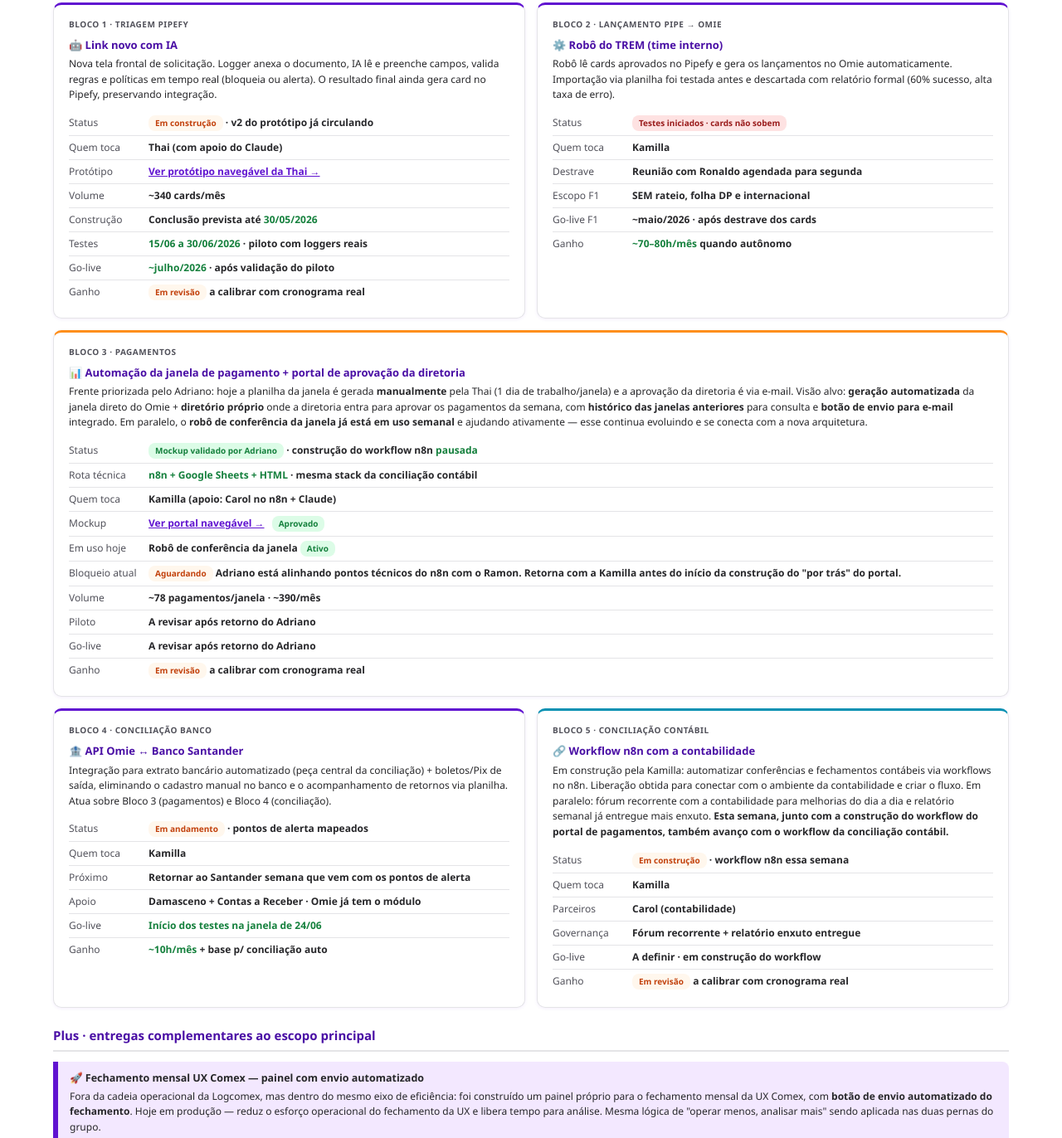
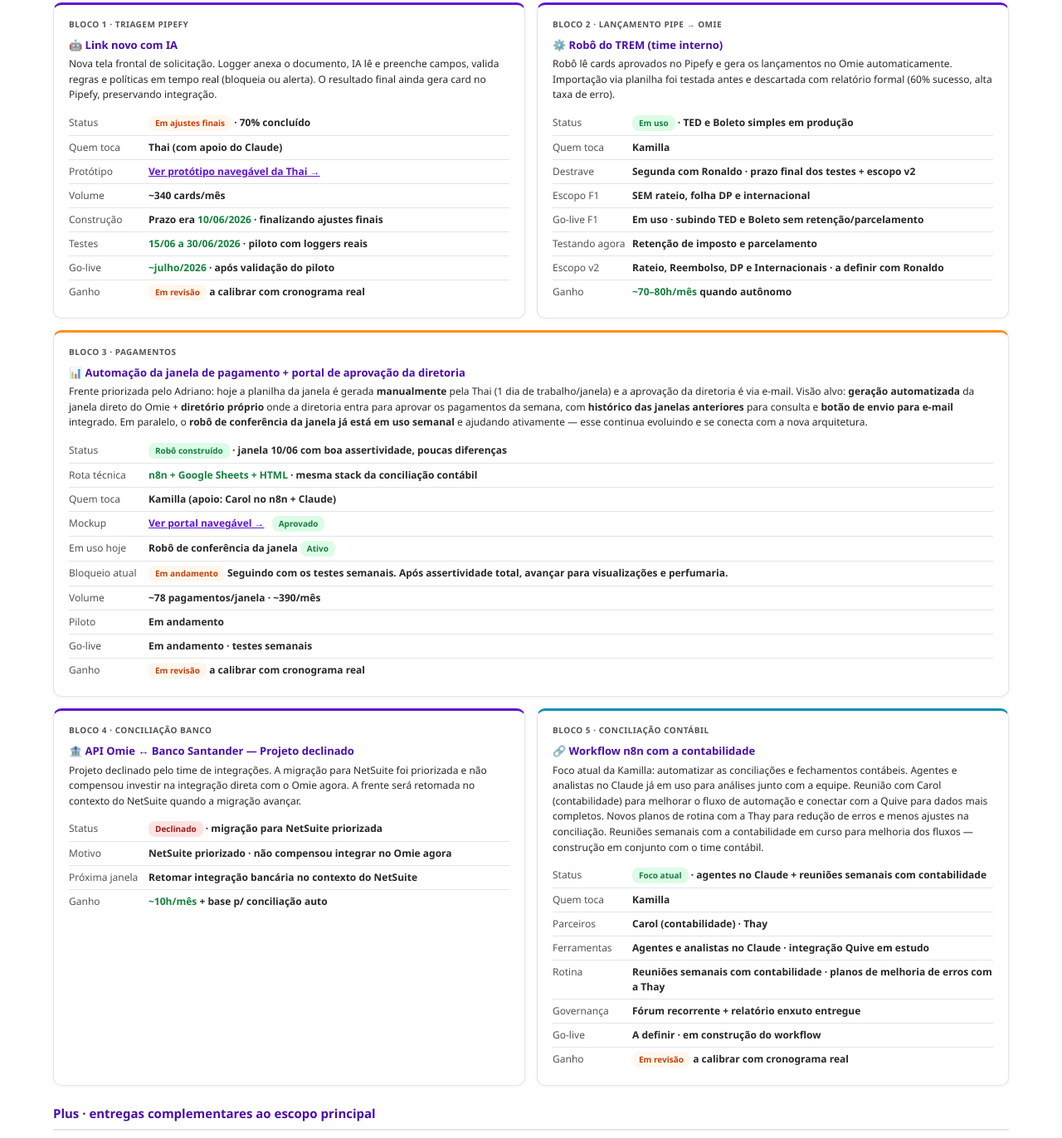
Before and after one commit to Kamilla-Log/-briefing-cp-logcomex, a plain HTML site: page index.html in a window 1280 px wide. Shown: the part 616-1988 px from the top of the page at 83% size. Drawn offline with nearby package versions, Linux system fonts and the light colour scheme.

Commit message:
Atualizar status blocos 1-5: TREM em uso, robô janela construído, API Santander declinada, B5 foco atual

```diff
--- a/index.html
+++ b/index.html
@@ -146,11 +146,11 @@
 <div class="bn">Bloco 1 · Triagem Pipefy</div>
 <h4>🤖 Link novo com IA</h4>
 <div class="desc">Nova tela frontal de solicitação. Logger anexa o documento, IA lê e preenche campos, valida regras e políticas em tempo real (bloqueia ou alerta). O resultado final ainda gera card no Pipefy, preservando integração.</div>
-<div class="auto-row"><div class="auto-lbl">Status</div><div class="auto-val"><span class="badge or">Em construção</span> · v2 do protótipo já circulando</div></div>
+<div class="auto-row"><div class="auto-lbl">Status</div><div class="auto-val"><span class="badge or">Em ajustes finais</span> · 70% concluído</div></div>
 <div class="auto-row"><div class="auto-lbl">Quem toca</div><div class="auto-val">Thai (com apoio do Claude)</div></div>
 <div class="auto-row"><div class="auto-lbl">Protótipo</div><div class="auto-val"><a href="https://litter.catbox.moe/e8joqi.html" target="_blank" style="color:var(--pu); font-weight:600;">Ver protótipo navegável da Thai →</a></div></div>
 <div class="auto-row"><div class="auto-lbl">Volume</div><div class="auto-val">~340 cards/mês</div></div>
-<div class="auto-row"><div class="auto-lbl">Construção</div><div class="auto-val">Conclusão prevista até <strong>30/05/2026</strong></div></div>
+<div class="auto-row"><div class="auto-lbl">Construção</div><div class="auto-val">Prazo era <strong>10/06/2026</strong> · finalizando ajustes finais</div></div>
 <div class="auto-row"><div class="auto-lbl">Testes</div><div class="auto-val"><strong>15/06 a 30/06/2026</strong> · piloto com loggers reais</div></div>
 <div class="auto-row"><div class="auto-lbl">Go-live</div><div class="auto-val"><strong>~julho/2026</strong> · após validação do piloto</div></div>
 <div class="auto-row"><div class="auto-lbl">Ganho</div><div class="auto-val"><span class="badge or">Em revisão</span> a calibrar com cronograma real</div></div>
@@ -160,11 +160,13 @@
 <div class="bn">Bloco 2 · Lançamento Pipe → Omie</div>
 <h4>⚙️ Robô do TREM (time interno)</h4>
 <div class="desc">Robô lê cards aprovados no Pipefy e gera os lançamentos no Omie automaticamente. Importação via planilha foi testada antes e descartada com relatório formal (60% sucesso, alta taxa de erro).</div>
-<div class="auto-row"><div class="auto-lbl">Status</div><div class="auto-val"><span class="badge rd">Testes iniciados · cards não sobem</span></div></div>
+<div class="auto-row"><div class="auto-lbl">Status</div><div class="auto-val"><span class="badge gn">Em uso</span> · TED e Boleto simples em produção</div></div>
 <div class="auto-row"><div class="auto-lbl">Quem toca</div><div class="auto-val">Kamilla</div></div>
-<div class="auto-row"><div class="auto-lbl">Destrave</div><div class="auto-val">Reunião com Ronaldo agendada para segunda</div></div>
+<div class="auto-row"><div class="auto-lbl">Destrave</div><div class="auto-val">Segunda com Ronaldo · prazo final dos testes + escopo v2</div></div>
 <div class="auto-row"><div class="auto-lbl">Escopo F1</div><div class="auto-val">SEM rateio, folha DP e internacional</div></div>
-<div class="auto-row"><div class="auto-lbl">Go-live F1</div><div class="auto-val">~maio/2026 · após destrave dos cards</div></div>
+<div class="auto-row"><div class="auto-lbl">Go-live F1</div><div class="auto-val">Em uso · subindo TED e Boleto sem retenção/parcelamento</div></div>
+<div class="auto-row"><div class="auto-lbl">Testando agora</div><div class="auto-val">Retenção de imposto e parcelamento</div></div>
+<div class="auto-row"><div class="auto-lbl">Escopo v2</div><div class="auto-val">Rateio, Reembolso, DP e Internacionais · a definir com Ronaldo</div></div>
 <div class="auto-row"><div class="auto-lbl">Ganho</div><div class="auto-val"><strong>~70–80h/mês</strong> quando autônomo</div></div>
 </div>
 
@@ -172,37 +174,38 @@
 <div class="bn">Bloco 3 · Pagamentos</div>
 <h4>📊 Automação da janela de pagamento + portal de aprovação da diretoria</h4>
 <div class="desc">Frente priorizada pelo Adriano: hoje a planilha da janela é gerada <strong>manualmente</strong> pela Thai (1 dia de trabalho/janela) e a aprovação da diretoria é via e-mail. Visão alvo: <strong>geração automatizada</strong> da janela direto do Omie + <strong>diretório próprio</strong> onde a diretoria entra para aprovar os pagamentos da semana, com <strong>histórico das janelas anteriores</strong> para consulta e <strong>botão de envio para e-mail</strong> integrado. Em paralelo, o <strong>robô de conferência da janela já está em uso semanal</strong> e ajudando ativamente — esse continua evoluindo e se conecta com a nova arquitetura.</div>
-<div class="auto-row"><div class="auto-lbl">Status</div><div class="auto-val"><span class="badge gn">Mockup validado por Adriano</span> · construção do workflow n8n <strong>pausada</strong></div></div>
+<div class="auto-row"><div class="auto-lbl">Status</div><div class="auto-val"><span class="badge gn">Robô construído</span> · janela 10/06 com boa assertividade, poucas diferenças</div></div>
 <div class="auto-row"><div class="auto-lbl">Rota técnica</div><div class="auto-val"><strong>n8n + Google Sheets + HTML</strong> · mesma stack da conciliação contábil</div></div>
 <div class="auto-row"><div class="auto-lbl">Quem toca</div><div class="auto-val">Kamilla (apoio: Carol no n8n + Claude)</div></div>
 <div class="auto-row"><div class="auto-lbl">Mockup</div><div class="auto-val"><a href="https://portal-pagamentos-logcomex.netlify.app" target="_blank" style="color:var(--pu); font-weight:600;">Ver portal navegável →</a> <span class="badge gn" style="margin-left:6px;">Aprovado</span></div></div>
 <div class="auto-row"><div class="auto-lbl">Em uso hoje</div><div class="auto-val">Robô de conferência da janela <span class="badge gn">Ativo</span></div></div>
-<div class="auto-row"><div class="auto-lbl">Bloqueio atual</div><div class="auto-val"><span class="badge or">Aguardando</span> Adriano está alinhando pontos técnicos do n8n com o Ramon. Retorna com a Kamilla antes do início da construção do "por trás" do portal.</div></div>
+<div class="auto-row"><div class="auto-lbl">Bloqueio atual</div><div class="auto-val"><span class="badge or">Em andamento</span> Seguindo com os testes semanais. Após assertividade total, avançar para visualizações e perfumaria.</div></div>
 <div class="auto-row"><div class="auto-lbl">Volume</div><div class="auto-val">~78 pagamentos/janela · ~390/mês</div></div>
-<div class="auto-row"><div class="auto-lbl">Piloto</div><div class="auto-val">A revisar após retorno do Adriano</div></div>
-<div class="auto-row"><div class="auto-lbl">Go-live</div><div class="auto-val">A revisar após retorno do Adriano</div></div>
+<div class="auto-row"><div class="auto-lbl">Piloto</div><div class="auto-val">Em andamento</div></div>
+<div class="auto-row"><div class="auto-lbl">Go-live</div><div class="auto-val">Em andamento · testes semanais</div></div>
 <div class="auto-row"><div class="auto-lbl">Ganho</div><div class="auto-val"><span class="badge or">Em revisão</span> a calibrar com cronograma real</div></div>
 </div>
 
 <div class="auto-card">
 <div class="bn">Bloco 4 · Conciliação Banco</div>
-<h4>🏦 API Omie ↔ Banco Santander</h4>
-<div class="desc">Integração para extrato bancário automatizado (peça central da conciliação) + boletos/Pix de saída, eliminando o cadastro manual no banco e o acompanhamento de retornos via planilha. Atua sobre Bloco 3 (pagamentos) e Bloco 4 (conciliação).</div>
-<div class="auto-row"><div class="auto-lbl">Status</div><div class="auto-val"><span class="badge or">Em andamento</span> · pontos de alerta mapeados</div></div>
-<div class="auto-row"><div class="auto-lbl">Quem toca</div><div class="auto-val">Kamilla</div></div>
-<div class="auto-row"><div class="auto-lbl">Próximo</div><div class="auto-val">Retornar ao Santander semana que vem com os pontos de alerta</div></div>
-<div class="auto-row"><div class="auto-lbl">Apoio</div><div class="auto-val">Damasceno + Contas a Receber · Omie já tem o módulo</div></div>
-<div class="auto-row"><div class="auto-lbl">Go-live</div><div class="auto-val"><strong>Início dos testes na janela de 24/06</strong></div></div>
+<h4>🏦 API Omie ↔ Banco Santander — Projeto declinado</h4>
+<div class="desc">Projeto declinado pelo time de integrações. A migração para NetSuite foi priorizada e não compensou investir na integração direta com o Omie agora. A frente será retomada no contexto do NetSuite quando a migração avançar.</div>
+<div class="auto-row"><div class="auto-lbl">Status</div><div class="auto-val"><span class="badge rd">Declinado</span> · migração para NetSuite priorizada</div></div>
+<div class="auto-row"><div class="auto-lbl">Motivo</div><div class="auto-val">NetSuite priorizado · não compensou integrar no Omie agora</div></div>
+<div class="auto-row"><div class="auto-lbl">Próxima janela</div><div class="auto-val">Retomar integração bancária no contexto do NetSuite</div></div>
+
 <div class="auto-row"><div class="auto-lbl">Ganho</div><div class="auto-val"><strong>~10h/mês</strong> + base p/ conciliação auto</div></div>
 </div>
 
 <div class="auto-card" style="border-top-color:var(--tl)">
 <div class="bn">Bloco 5 · Conciliação Contábil</div>
 <h4>🔗 Workflow n8n com a contabilidade</h4>
-<div class="desc">Em construção pela Kamilla: automatizar conferências e fechamentos contábeis via workflows no n8n. Liberação obtida para conectar com o ambiente da contabilidade e criar o fluxo. Em paralelo: fórum recorrente com a contabilidade para melhorias do dia a dia e relatório semanal já entregue mais enxuto. <strong>Esta semana, junto com a construção do workflow do portal de pagamentos, também avanço com o workflow da conciliação contábil.</strong></div>
-<div class="auto-row"><div class="auto-lbl">Status</div><div class="auto-val"><span class="badge or">Em construção</span> · workflow n8n essa semana</div></div>
+<div class="desc">Foco atual da Kamilla: automatizar as conciliações e fechamentos contábeis. Agentes e analistas no Claude já em uso para análises junto com a equipe. Reunião com Carol (contabilidade) para melhorar o fluxo de automação e conectar com a Quive para dados mais completos. Novos planos de rotina com a Thay para redução de erros e menos ajustes na conciliação. Reuniões semanais com a contabilidade em curso para melhoria dos fluxos — construção em conjunto com o time contábil.</div>
+<div class="auto-row"><div class="auto-lbl">Status</div><div class="auto-val"><span class="badge gn">Foco atual</span> · agentes no Claude + reuniões semanais com contabilidade</div></div>
 <div class="auto-row"><div class="auto-lbl">Quem toca</div><div class="auto-val">Kamilla</div></div>
-<div class="auto-row"><div class="auto-lbl">Parceiros</div><div class="auto-val">Carol (contabilidade)</div></div>
+<div class="auto-row"><div class="auto-lbl">Parceiros</div><div class="auto-val">Carol (contabilidade) · Thay</div></div>
+<div class="auto-row"><div class="auto-lbl">Ferramentas</div><div class="auto-val">Agentes e analistas no Claude · integração Quive em estudo</div></div>
+<div class="auto-row"><div class="auto-lbl">Rotina</div><div class="auto-val">Reuniões semanais com contabilidade · planos de melhoria de erros com a Thay</div></div>
 <div class="auto-row"><div class="auto-lbl">Governança</div><div class="auto-val">Fórum recorrente + relatório enxuto entregue</div></div>
 <div class="auto-row"><div class="auto-lbl">Go-live</div><div class="auto-val">A definir · em construção do workflow</div></div>
 <div class="auto-row"><div class="auto-lbl">Ganho</div><div class="auto-val"><span class="badge or">Em revisão</span> a calibrar com cronograma real</div></div>
```
